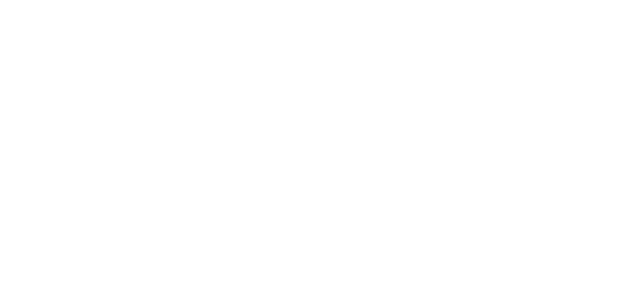
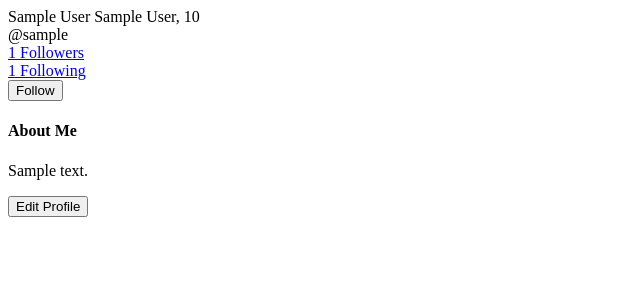
Before and after one commit to hlimach/CS344-Web-Eng-Proj, a PHP site: page /display-userinfo.php in a window 1280 px wide. Before the commit the part shown is empty. Shown: the top 300 px of the page, without its empty margins (0-640 px from the left). Run offline with PHP 8.4, Linux system fonts and the light colour scheme; tables that the repository leaves empty hold one stand-in row (values such as "Sample post").

Commit message:
Update display-userinfo.php

```diff
--- a/Pages/display-userinfo.php
+++ b/Pages/display-userinfo.php
@@ -1,20 +1,21 @@
 <?php
+//to get user's info from database and display in left section of the page
+include 'dbconnect.php';
 
-include 'dbconnect.php';
-        //get and display data of the user from mysql database
-
-                $sql='select * from followers where user=2';
+                //get number of followers and following
+                $sql='select * from followers where user=1';
                 $result=mysqli_query($conn, $sql);
                 $followers= mysqli_num_rows($result);
 
 
-                $sql='select * from followers where followerID=2';
+                $sql='select * from followers where followerID=1';
                 $result=mysqli_query($conn,$sql);
                 $following= mysqli_num_rows($result);
 
-                $sql='select * from user where userID=2';
+
+                //get user's info
+                $sql='select * from user where userID=1';
                 $result=mysqli_query($conn,$sql);
-
                 if ($result->num_rows > 0) {
 
                 $row = $result->fetch_assoc();
@@ -25,21 +26,22 @@ include 'dbconnect.php';
                 $bio=$row["bio"];
                 $age=$row["age"];
 
-                    echo '<div id="user-picture"><img id="profilepicture" src="'.$picture.'" alt=""></div>
-                    <div id="user-name">'.$fname." ".$lname.", ".$age.'</div>
-                    <div id="user-handle">'.'@'.$handle.'</div>
-                    <div id="user-following"><a href="user-followers.php">'.$followers.' Followers</a></div>
-                    <div id="user-following"><a href="user-following.php">'.$following.' Following </a></div>
+                    echo
+                   '<div id="user-picture" class="col-12 col-t-5"><img id="profilepicture" src="'.$picture.'" alt=""></div>
+                    <div id="user-name"  >'.$fname." ".$lname.", ".$age.'</div>
+                    <div id="user-handle"  >'.'@'.$handle.'</div>
+                    <div id="user-follow-div" class="col-12 col-t-7">
+                        <div id="user-following"><a href="user-followers.php">'.$followers.' Followers</a></div>
+                        <div id="user-following"><a href="user-following.php">'.$following.' Following </a></div>
+                    </div>
                     <div id="user-follow"><button class="follow-btn">Follow </button></div>
-                    <div id="user-bio">
+                    <div id="user-bio" class="col-12 col-t-12">
                         <h4>About Me</h4>
                         <p>'.$bio.'</p>
                     </div>
                     <div id="user-edit">
-                    <button id="user-edit-btn">Edit Profile</button>
+                        <button id="user-edit-btn">Edit Profile</button>
                     </div>';
-
                 }
 
-
         ?>
```
